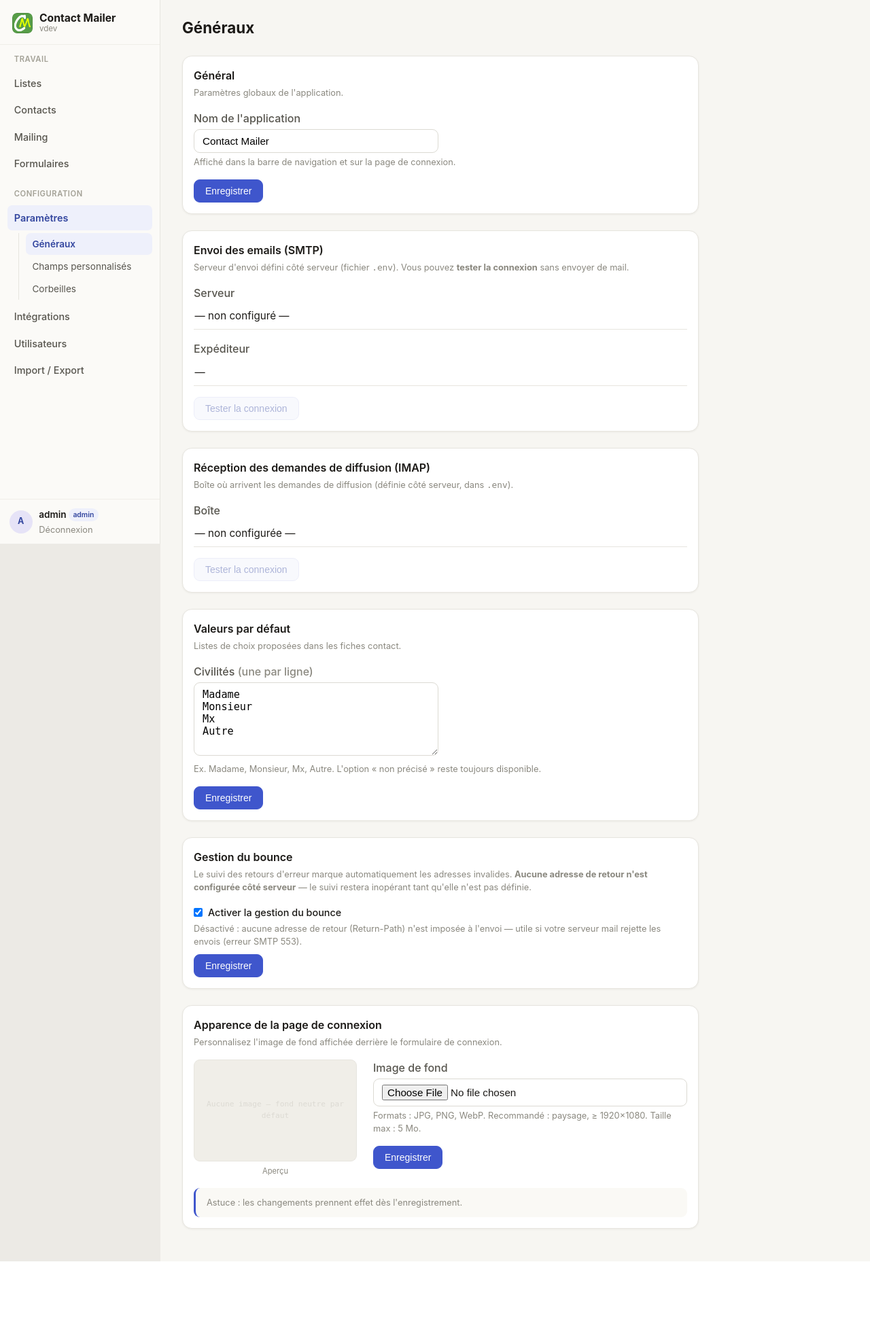
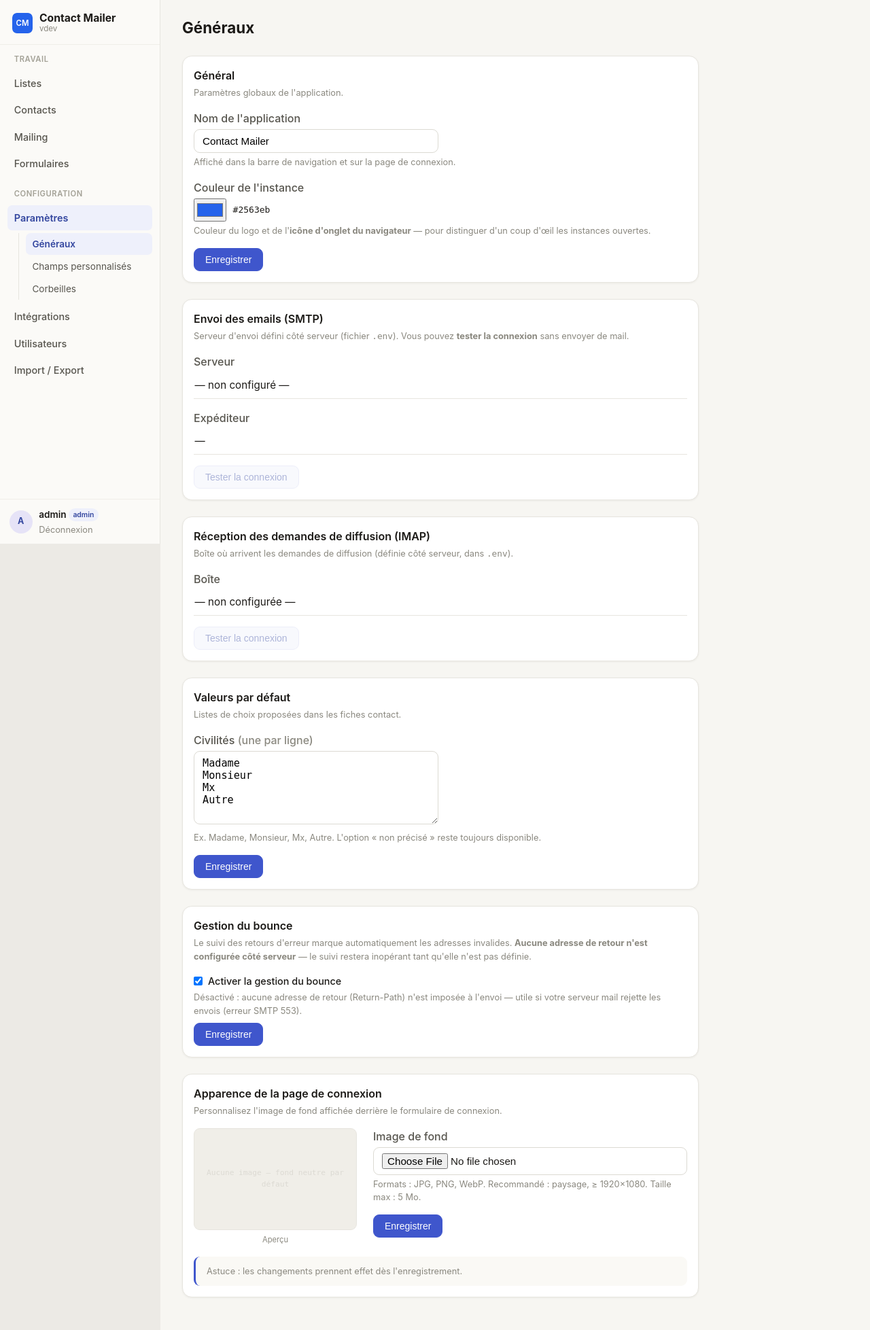
Before and after one commit to nicolas-farrie/contact-mailer, a Flask app: page /settings in a window 1280 px wide. Shown: the whole page at 68% size. Before the commit the page ends 1856 px from the top, so only its background shows below. Run offline with Flask 3, Linux system fonts and the light colour scheme; a user stored in the database is signed in.

Commit message:
Paramètres — couleur d'instance éditable (logo + icône d'onglet du navigateur)
Distinguer d'un coup d'œil plusieurs instances ouvertes dans le navigateur : un
sélecteur de couleur dans Paramètres › Général (sous le nom de l'instance) pilote
la couleur de fond des logos ET surtout de la favicon d'onglet.

- Setting DB `instance_color` (fallback env `INSTANCE_COLOR`), exposé aux templates
  via le context-processor. `<input type="color">` + validation hex côté route.
- `public.pwa_icon` (SVG généré : carré coloré + initiales) et `pwa_manifest` lisent
  désormais nom+couleur via `_instance_identity()` (Settings DB → env). L'icône colorée
  est utilisée par TOUTES les instances (plus de gate sur INSTANCE_NAME).
- base.html : favicon SVG colorée + apple-touch-icon + theme-color + logo sidebar,
  avec un cache-buster `?c=<hex>` pour que l'onglet se rafraîchisse au changement.

Testé : sauvegarde, icône/favicon/theme-color/manifest reflètent la couleur et les
initiales, valeur hex invalide rejetée.

Co-Authored-By: Claude Opus 4.8 <noreply@anthropic.com>

```diff
--- a/app.py
+++ b/app.py
@@ -61,11 +61,13 @@ def register_context_processors(app):
                 overlay = 0.35
             return {
                 'app_name': get_setting('app_name', 'Contact Mailer'),
+                'instance_color': get_setting('instance_color', '') or Config.INSTANCE_COLOR,
                 'login_bg_url': login_bg_url,
                 'login_overlay': overlay,
             }
         except Exception:
-            return {'app_name': 'Contact Mailer', 'login_bg_url': None, 'login_overlay': 0.35}
+            return {'app_name': 'Contact Mailer', 'instance_color': Config.INSTANCE_COLOR,
+                    'login_bg_url': None, 'login_overlay': 0.35}
 
 
 def create_app(config_object=Config):
--- a/blueprints/settings.py
+++ b/blueprints/settings.py
@@ -5,6 +5,7 @@ Endpoints : settings.index, settings.clear_login_bg, settings.trash,
 settings.trash_restore, settings.trash_purge.
 """
 import os
+import re
 import uuid
 
 from flask import Blueprint, render_template, request, redirect, url_for, flash
@@ -28,11 +29,15 @@ def index():
 
         if section == 'general':
             name = (request.form.get('app_name') or '').strip()
-            if name:
+            color = (request.form.get('instance_color') or '').strip()
+            if not name:
+                flash("Le nom de l'application ne peut pas être vide.", 'error')
+            else:
                 set_setting('app_name', name[:60])
+                # <input type="color"> renvoie #rrggbb ; on valide par sécurité
+                if re.fullmatch(r'#[0-9a-fA-F]{6}', color):
+                    set_setting('instance_color', color.lower())
                 flash('Paramètres généraux enregistrés.', 'success')
-            else:
-                flash("Le nom de l'application ne peut pas être vide.", 'error')
 
         elif section == 'bounce':
             # Toggle « Gestion du Bounce ». OFF → pas de Return-Path bounce forcé en
--- a/templates/base.html
+++ b/templates/base.html
@@ -6,21 +6,18 @@
     <title>{% block title %}Contact Mailer{% endblock %}</title>
     <link rel="stylesheet" href="{{ url_for('static', filename='style.css') }}?v={{ asset_version('style.css') }}">
     <link rel="manifest" href="{{ url_for('public.pwa_manifest') }}">
-    {% if config.INSTANCE_NAME %}
-    <meta name="theme-color" content="{{ config.INSTANCE_COLOR or '#3f56cc' }}">
-    <link rel="icon" type="image/svg+xml" href="{{ url_for('public.pwa_icon', size=192) }}">
-    <link rel="apple-touch-icon" href="{{ url_for('public.pwa_icon', size=192) }}">
-    {% else %}
-    <link rel="icon" type="image/png" href="{{ url_for('static', filename='contact-mailer.png') }}">
-    <link rel="apple-touch-icon" href="{{ url_for('static', filename='contact-mailer.png') }}">
-    {% endif %}
+    {# Icône d'onglet colorée par instance (couleur choisie dans Paramètres › Général).
+       Le ?c=<hex> force le navigateur à recharger l'icône quand la couleur change. #}
+    <meta name="theme-color" content="{{ instance_color }}">
+    <link rel="icon" type="image/svg+xml" href="{{ url_for('public.pwa_icon', size=192) }}?c={{ instance_color|replace('#','') }}">
+    <link rel="apple-touch-icon" href="{{ url_for('public.pwa_icon', size=192) }}?c={{ instance_color|replace('#','') }}">
 </head>
 <body>
     <div class="{% if current_user.is_authenticated %}layout--with-sidebar{% endif %}">
     {% if current_user.is_authenticated %}
         <aside class="sidebar" id="sidebar">
             <div class="sidebar-brand">
-                <img src="{% if config.INSTANCE_NAME %}{{ url_for('public.pwa_icon', size=32) }}{% else %}{{ url_for('static', filename='contact-mailer.png') }}{% endif %}" class="sidebar-logo" alt="">
+                <img src="{{ url_for('public.pwa_icon', size=32) }}?c={{ instance_color|replace('#','') }}" class="sidebar-logo" alt="">
                 <div class="sidebar-brand-text">
                     <span class="sidebar-app-name">{{ app_name }}</span>
                     {% set display = config.DISPLAY_NAME or config.INSTANCE_NAME %}
--- a/templates/settings.html
+++ b/templates/settings.html
@@ -18,6 +18,16 @@
                 <label for="app_name">Nom de l'application</label>
                 <input type="text" id="app_name" name="app_name" value="{{ app_name }}" maxlength="60" style="max-width: 360px;">
                 <p class="field-help">Affiché dans la barre de navigation et sur la page de connexion.</p>
+            </div>
+            <div class="form-group">
+                <label for="instance_color">Couleur de l'instance</label>
+                <div style="display:flex; align-items:center; gap:0.6rem;">
+                    <input type="color" id="instance_color" name="instance_color" value="{{ instance_color }}"
+                           style="width:48px; height:34px; padding:2px; cursor:pointer;"
+                           oninput="document.getElementById('instance_color_hex').textContent = this.value">
+                    <code id="instance_color_hex">{{ instance_color }}</code>
+                </div>
+                <p class="field-help">Couleur du logo et de l'<strong>icône d'onglet du navigateur</strong> — pour distinguer d'un coup d'œil les instances ouvertes.</p>
             </div>
             <button type="submit" class="btn btn-primary">Enregistrer</button>
         </form>
```
Also changed, not shown: blueprints/public.py (+14 -14 lines).
